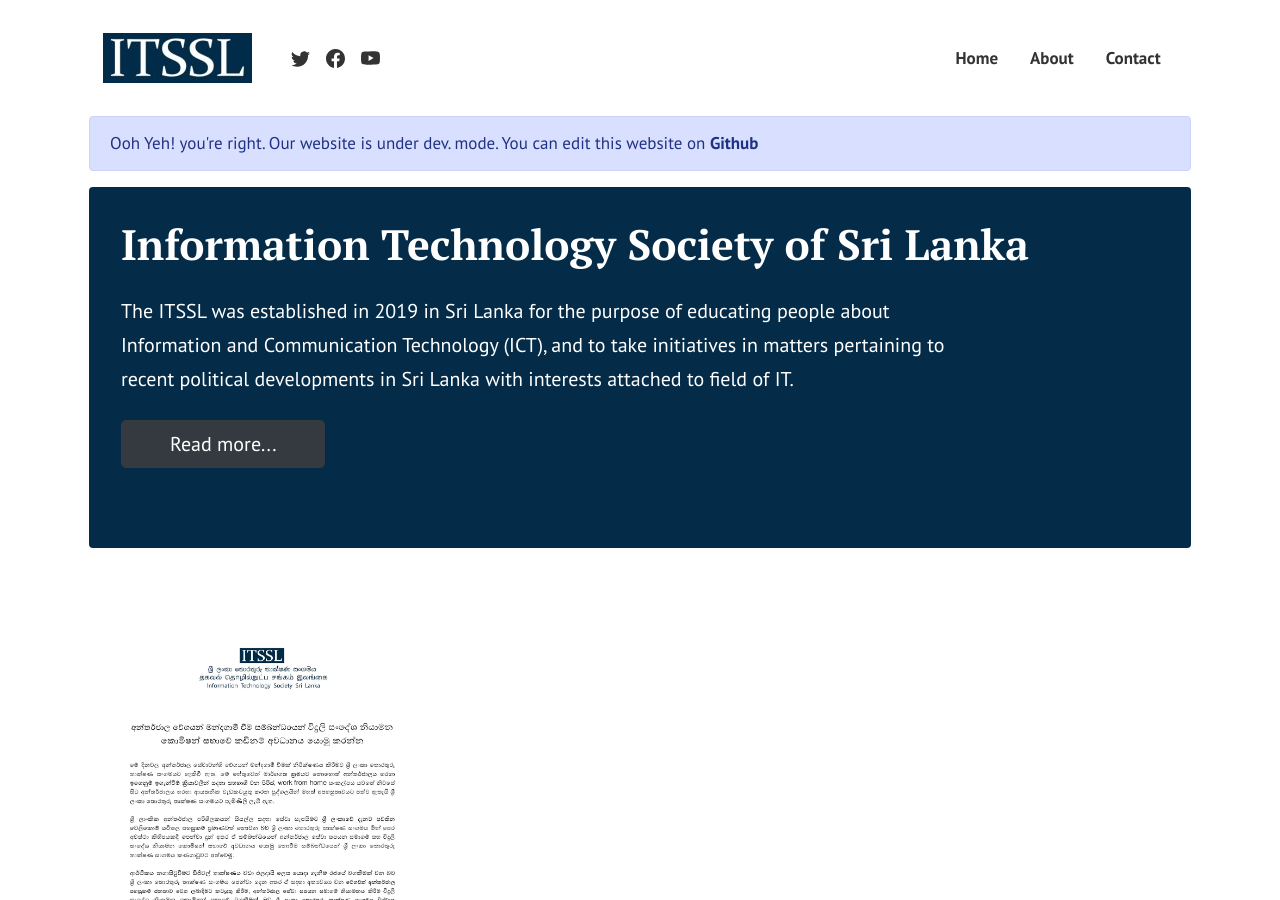
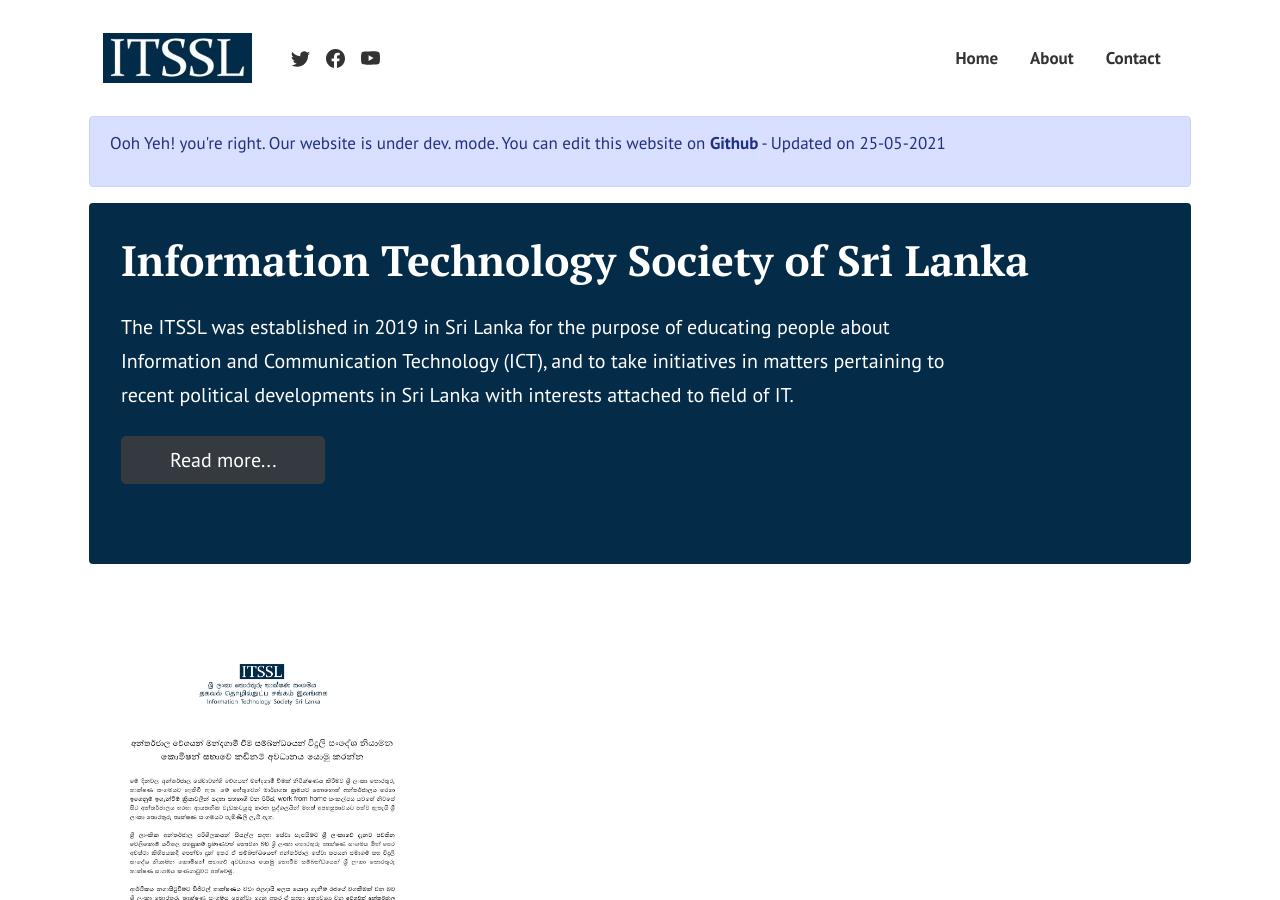
Before and after one commit to ITSSL/itssl.org, a Jekyll site: the page built from index.html, in a window 1280 px wide and 900 px high. Built offline with Jekyll 4.4.1, drawn with Linux system fonts in a browser that asks for light colours; the list of posts is cut into pages by our own code.

Commit message:
Update index.html

```diff
--- a/index.html
+++ b/index.html
@@ -5,7 +5,7 @@
 ---
 
 <div class="alert alert-primary" role="alert">
-  Ooh Yeh! you're right. Our website is under dev. mode. You can edit this website on <strong><a href="https://github.com/ITSSL/itssl.org" target="_blank">Github</a></strong>
+  <p>Ooh Yeh! you're right. Our website is under dev. mode. You can edit this website on <strong><a href="https://github.com/ITSSL/itssl.org" target="_blank">Github</a></strong> - Updated on 25-05-2021 </p>
 </div>
 
 <!-- Home Intro
```
